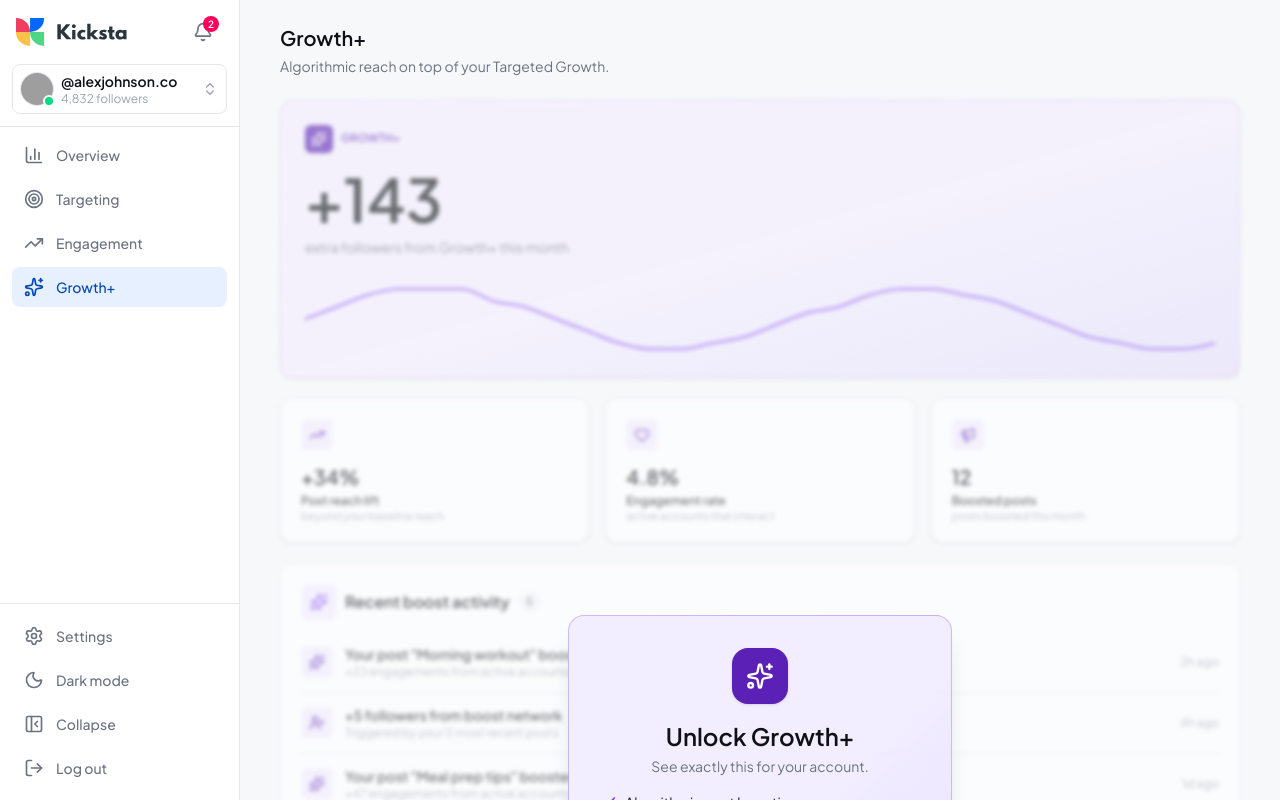
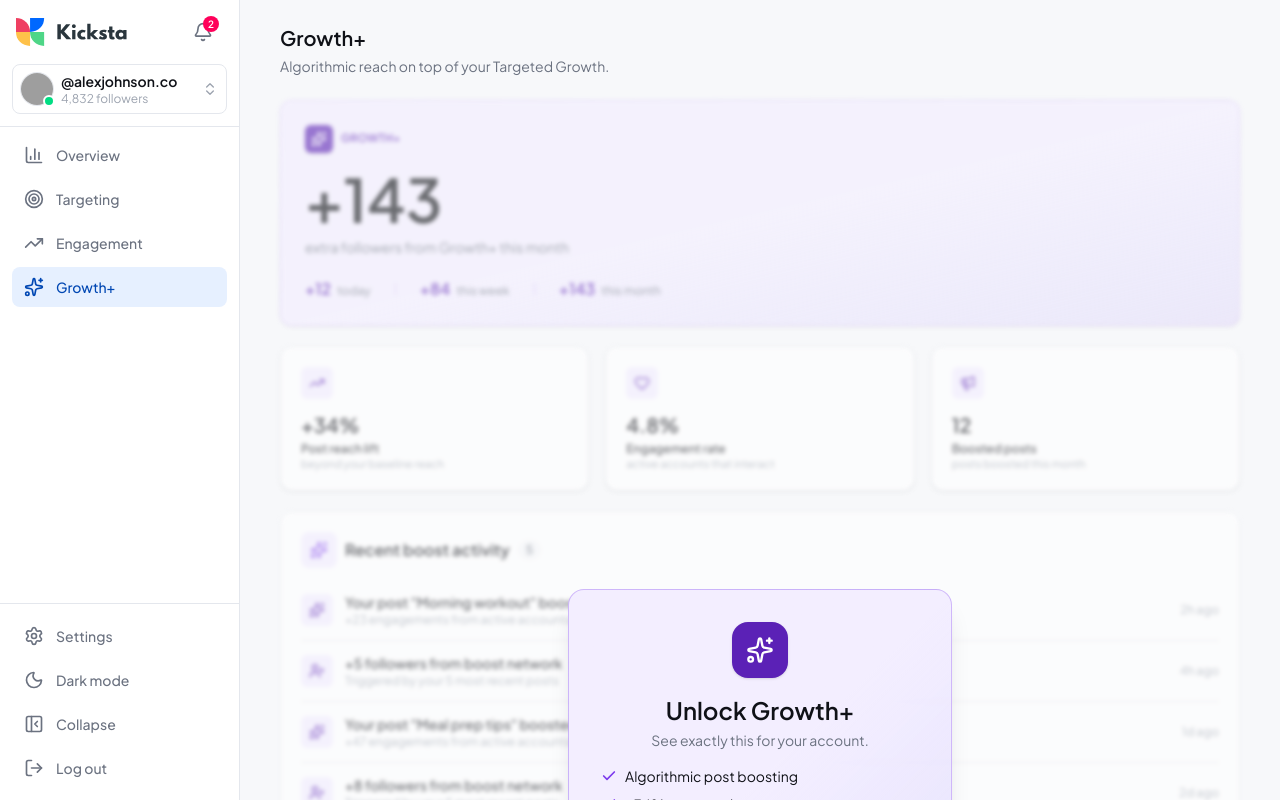
Before and after one commit to aleksandarstankovic-uiux/Kicksta, a React (Vite) app: page /growth-plus in a window 1280 px wide. Shown: the top 800 px of the page. Built offline with nearby package versions, Linux system fonts and the light colour scheme; grey boxes are pictures that could not be loaded.

Commit message:
refactor(growth-plus): drop hero sparkline, add delta strip

```diff
--- a/src/pages/growthPlus/GrowthPlusHero.jsx
+++ b/src/pages/growthPlus/GrowthPlusHero.jsx
@@ -1,15 +1,13 @@
 import { Sparkles } from 'lucide-react'
-import { Line, LineChart, ResponsiveContainer } from 'recharts'
-import { mockGrowthDaily, mockGrowthPlusInsights } from '@/mocks/growth'
+import { mockGrowthPlusDeltas, mockGrowthPlusInsights } from '@/mocks/growth'
 import { useCountUp } from '@/hooks/useCountUp'
 import { useGrowthConfig } from '@/stores/useGrowthConfig'
 
 // Hero card for the Growth+ page. Premium purple-gradient surface,
-// counting hero number, sparkline.
+// counting hero number, delta strip (today / week / month) underneath.
 //
-// previewMode: skips the count-up animation + sparkline animation
-// (used by the non-subscriber locked-preview wrapper, where animation
-// behind a blur reads as jittery).
+// previewMode: skips the count-up animation (used by the non-subscriber
+// locked-preview wrapper where animation behind a blur reads jittery).
 export default function GrowthPlusHero({ previewMode = false }) {
   const target = mockGrowthPlusInsights.algorithmicBoost
   const animatedValue = useCountUp(target, 600)
@@ -17,11 +15,6 @@ export default function GrowthPlusHero({ previewMode = false }) {
   const boostEnabled = useGrowthConfig(
     (s) => s.config.growthPlusControls.enabled,
   )
-
-  const data = mockGrowthDaily.map((d) => ({
-    date: d.date,
-    value: d.growthPlusGain,
-  }))
 
   return (
     <section className="overflow-hidden rounded-xl border border-purple-base/20 bg-gradient-to-br from-purple-tint via-purple-tint to-purple-base/15 p-5 shadow-sm md:p-6">
@@ -57,21 +50,25 @@ export default function GrowthPlusHero({ previewMode = false }) {
           : 'Boost paused — billing continues'}
       </p>
 
-      <div className="mt-4 h-16 md:h-20">
-        <ResponsiveContainer width="100%" height="100%">
-          <LineChart data={data} margin={{ top: 4, right: 0, bottom: 4, left: 0 }}>
-            <Line
-              type="monotone"
-              dataKey="value"
-              stroke="var(--color-purple-base)"
-              strokeWidth={2}
-              dot={false}
-              activeDot={{ r: 3, fill: 'var(--color-purple-base)' }}
-              isAnimationActive={!previewMode}
-            />
-          </LineChart>
-        </ResponsiveContainer>
-      </div>
+      <dl className="mt-5 flex items-center gap-4 text-sm text-text-secondary sm:gap-6">
+        <DeltaItem label="today" value={mockGrowthPlusDeltas.today} />
+        <span aria-hidden="true" className="h-3 w-px bg-purple-base/25" />
+        <DeltaItem label="this week" value={mockGrowthPlusDeltas.week} />
+        <span aria-hidden="true" className="h-3 w-px bg-purple-base/25" />
+        <DeltaItem label="this month" value={mockGrowthPlusDeltas.month} />
+      </dl>
     </section>
   )
 }
+
+function DeltaItem({ label, value }) {
+  return (
+    <div className="flex items-baseline gap-1.5">
+      <dt className="sr-only">{label}</dt>
+      <dd className="text-base font-semibold text-purple-text">+{value}</dd>
+      <span aria-hidden="true" className="text-xs text-text-secondary">
+        {label}
+      </span>
+    </div>
+  )
+}
```
